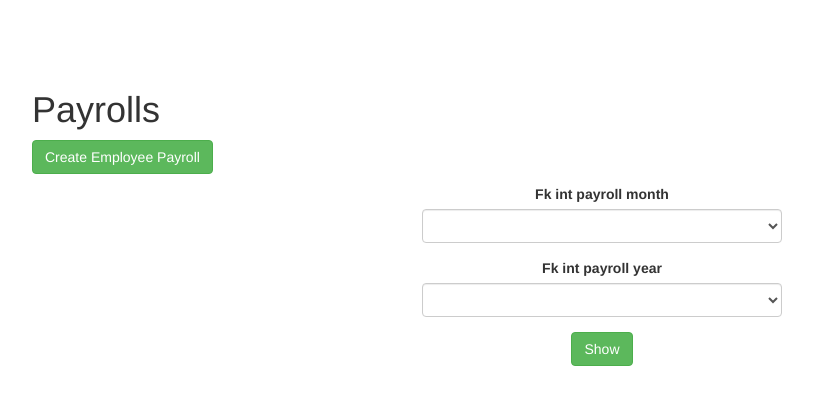
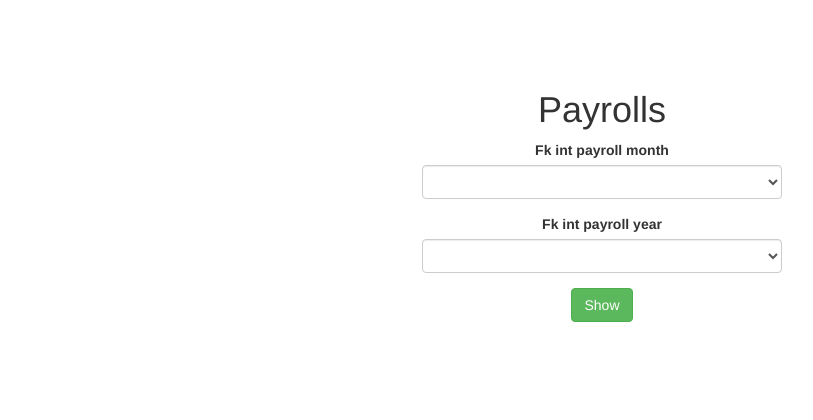
Before and after one commit to farsheel/HumanResourceManagement, a Yii app: template views/payroll/index.php in a window 1280 px wide. Shown: the top 420 px of the page, without its empty margins (38-851 px from the left). Run offline with PHP 8.4 and a stand-in for Yii, Linux system fonts and the light colour scheme; the template is opened without the code that fills it: most values are stand-ins (such as "Sample title", 1, 10 or a date in 2020); form fields are guessed from the names that the template uses; data that the repository does not hold is empty; some libraries are stand-ins or nearby versions.

Commit message:
payroll menu updated

```diff
--- a/views/layouts/main.php
+++ b/views/layouts/main.php
@@ -115,7 +115,9 @@ $menu_bar=Yii::$app->user->isGuest ?($menu_bar.""): ($menu_bar.
     '<div class="dropdown">
           <button class="dropbtn">Manage Payroll</button>
           <div class="dropdown-content">
-            <a href="index.php?r=payroll/index">Generate Payroll</a>
+            <a href="index.php?r=payroll/create">Generate Payroll</a>
+            <a href="index.php?r=payroll/index">View Payroll</a>
+
           </div>
 </div>');
 
--- a/views/payroll/index.php
+++ b/views/payroll/index.php
@@ -24,12 +24,9 @@ $this->params['breadcrumbs'][] = $this->title;
 ?>
 <div class="tbl-payroll-index">
 
-    <h1><?= Html::encode($this->title) ?></h1>
+    <h1 align="center"><?= Html::encode($this->title) ?></h1>
     <?php //$this->render('_search', ['model' => $searchModel]); ?>
 
-    <p>
-        <?= Html::a('Create Employee Payroll', ['create'], ['class' => 'btn btn-success']) ?>
-    </p>
 
     <div>
         <?php $form = ActiveForm::begin([
```
Also changed, not shown: 1 other file.
